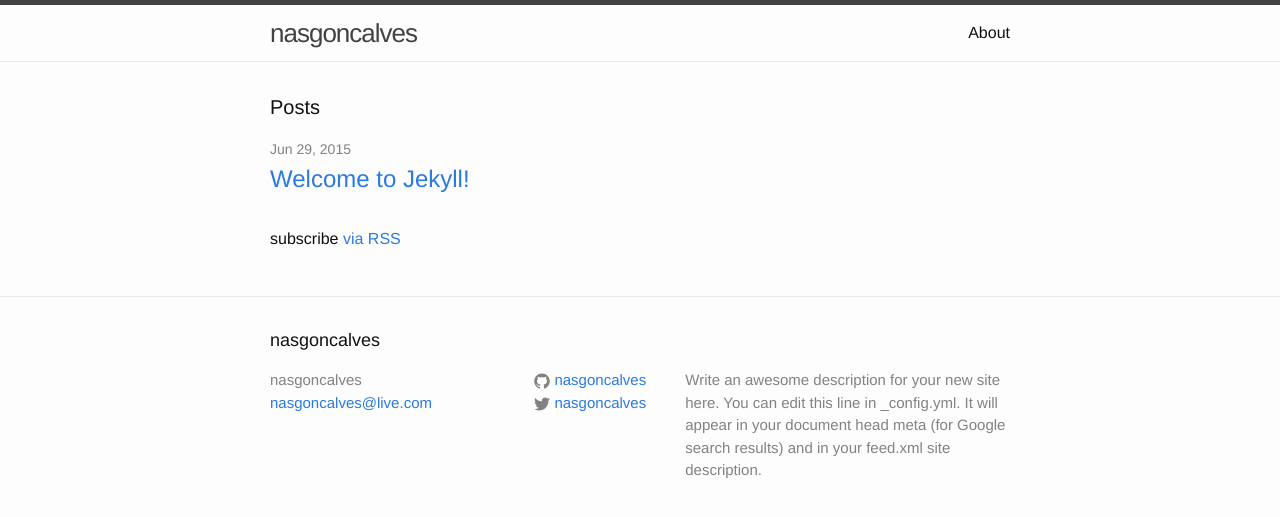
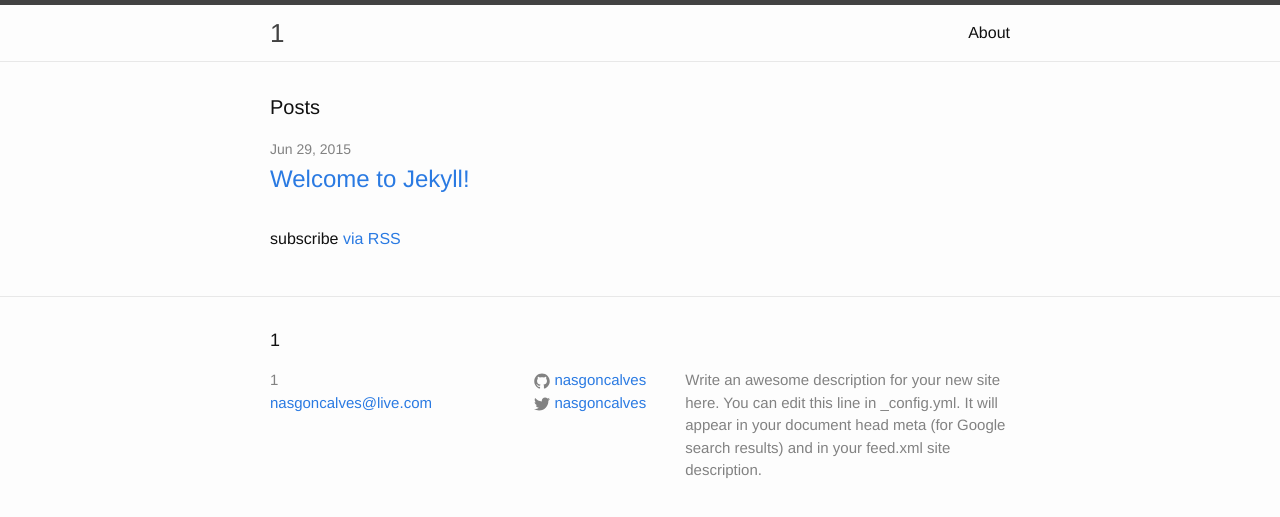
Before and after one commit to nasgoncalves/nasgoncalves.github.io, a Jekyll site: the page built from index.html, in a window 1280 px wide. Shown: the top 517 px of the page. Built offline with Jekyll 4.4.1, drawn with Linux system fonts in a browser that asks for light colours.

Commit message:
Change configs

```diff
--- a/_config.yml
+++ b/_config.yml
@@ -1,5 +1,5 @@
 # Site settings
-title: nasgoncalves
+title: 0x00000001
 email: nasgoncalves@live.com
 
 description: >
```
